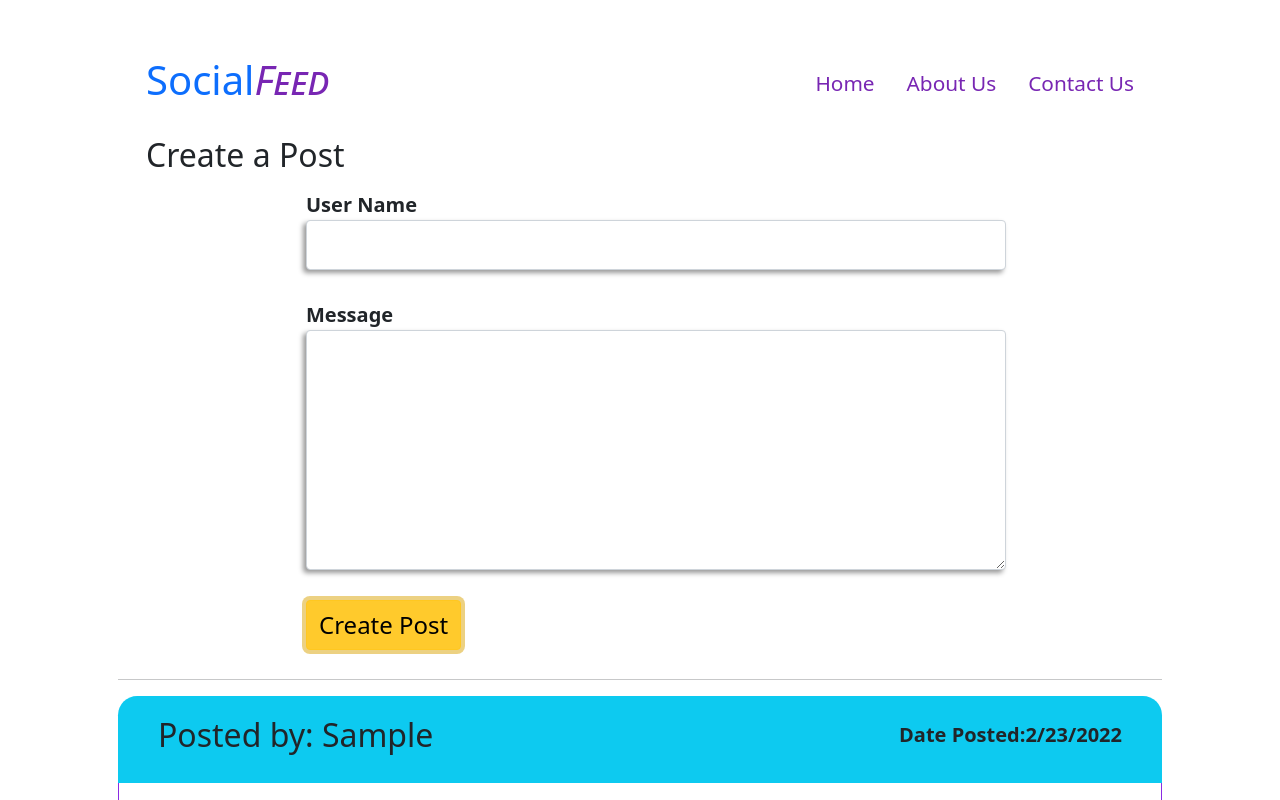
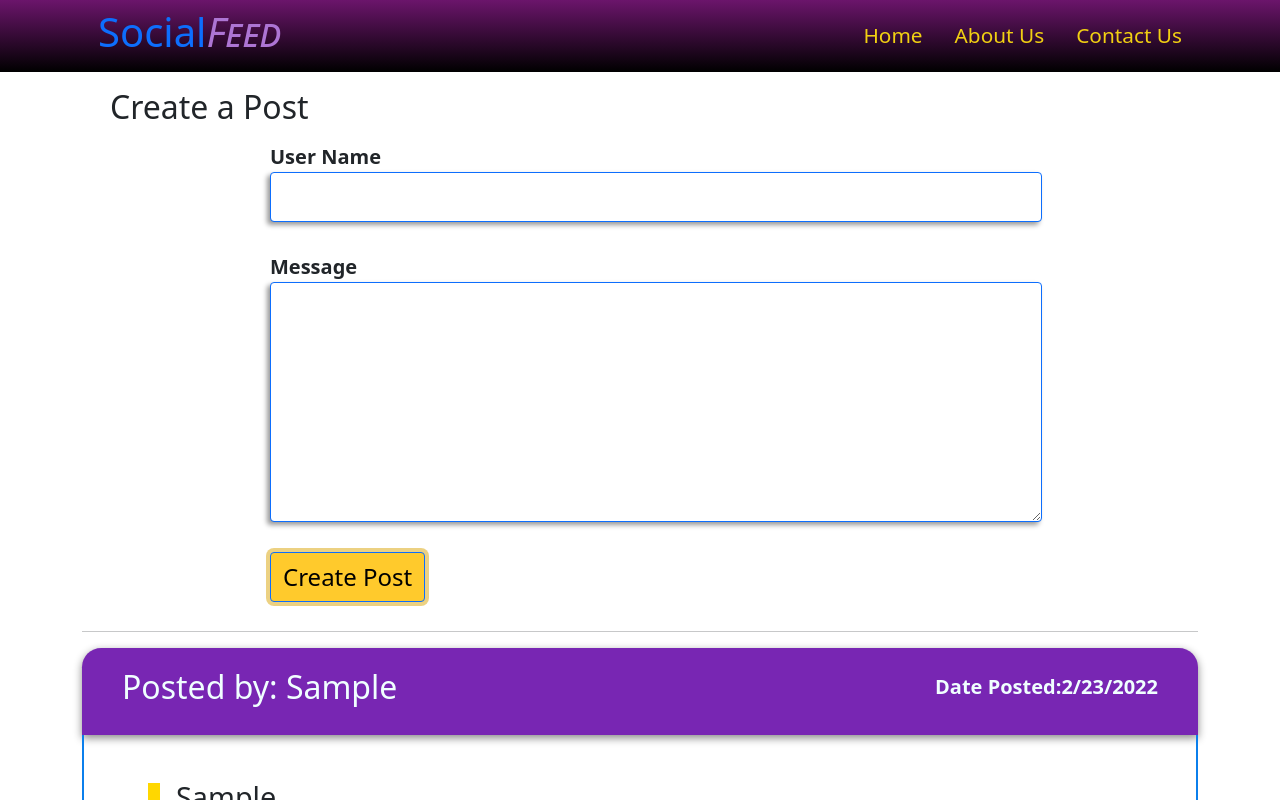
Before and after one commit to varNum462/SocFeedProj, a React (Create React App) app: page / in a window 1280 px wide. Both pictures are taken after typing "Sample", "Sample" into the empty fields and a click on the input "Create Post". Shown: the top 800 px of the page. Built offline with nearby package versions, Linux system fonts and the light colour scheme.

Commit message:
Added CSS styles and like/dislike functionality

```diff
--- a/src/App.css
+++ b/src/App.css
@@ -13,7 +13,6 @@ html{
     font-family: 'Open Sans', 'Gill Sans', 'Gill Sans MT', Calibri, 'Trebuchet MS', sans-serif;
     f!ont-size:62.5%;/*equals 10px*/
 }
-
-.border-box{
-    border: 1px solid #454545;
+#root{
+    margin:0;
 }
--- a/src/App.jsx
+++ b/src/App.jsx
@@ -19,10 +19,12 @@ function App() {
 
 
   return (
-    <div className="container p-5 m-10">
+    <div className="container-fluid m-0 mb-1 p-0">
       <NavBar navProps={navButtons} />
-      <CreatePost addNewPost={addNewPost} />
-      <DisplayPost postInfo={newPosts} />
+      <div className="container">
+        <CreatePost addNewPost={addNewPost} />
+        <DisplayPost postInfo={newPosts} />
+      </div>
     </div>
   );
 }
--- a/src/Components/CreatePost/CreatePost.css
+++ b/src/Components/CreatePost/CreatePost.css
@@ -4,7 +4,7 @@ input, textarea{
     text-align:left;
     font-size:1.5rem !important;
     border-radius:5px;
-    border:1px solid #878787;
+    border:1px solid #0d6efd !important;
     box-shadow: -3px 3px 5px #999;
     line-height:2rem;
 }
--- a/src/Components/LikeDislike/LikeDislike.css
+++ b/src/Components/LikeDislike/LikeDislike.css
@@ -1,28 +1,28 @@
 .rate_post i{
     margin:1rem 2rem;
-    font-size:3rem;
+    font-size:2rem;
     color:dimgray;
 }
 
 .like>.fa-thumbs-up{
     color:#0caf1a;
-    font-size:3.5rem;
+    font-size:2.5rem;
     text-shadow: -3px 3px 6px #888;
     }
 
 .like>.fa-thumbs-down{
     color:darkgray;
-    font-size:2.5rem;
+    font-size:1.75rem;
 
 }
 
 .dislike>.fa-thumbs-up{
     color:darkgray;
-    font-size:2.5rem;
+    font-size:1.75rem;
 }
 
 .dislike>.fa-thumbs-down{
     color:rgb(235, 14, 14);
-    font-size:3.5rem;
+    font-size:2.5rem;
     text-shadow: -3px 3px 6px #888;
 }
--- a/src/Components/LikeDislike/LikeDislike.jsx
+++ b/src/Components/LikeDislike/LikeDislike.jsx
@@ -4,20 +4,20 @@ import "./LikeDislike.css"
 const LikeDislike = (props) => {
 
     const [likeClass, setLikeClass] = useState("");
-    const [dislikeClass, setDislikeClass] = useState("");
 
-    function handleLikes(){
-       if(likeClass === "" && dislikeClass === ""){
-            setLikeClass("fas fa-thumbs-up like");
-            setDislikeClass("fas fa-thumbs-down")
-       }else{
-            setLikeClass("fas fa-thumbs-up");
-       }
-    }
-    return (
-        <div className="rate_post">
-            <i className="fas fa-thumbs-up" onClick={handleLikes}></i>
-            <i className="fas fa-thumbs-down" onClick={handleLikes}></i>
+    function handleLikes(thumb){
+          if(thumb === 'up'){
+            setLikeClass("like");
+          }else{
+            setLikeClass("dislike");
+          }
+     }
+     return (
+        <div className="rate_post text-end">
+          <div className={likeClass}>
+            <i className="fas fa-thumbs-up" onClick={() => handleLikes('up')}></i>
+            <i className="fas fa-thumbs-down" onClick={() => handleLikes('down')}></i>
+          </div>
         </div>
      );
 }
--- a/src/Components/Nav/Nav.css
+++ b/src/Components/Nav/Nav.css
@@ -1,3 +1,6 @@
+.navbar{
+    background-image: linear-gradient(rgb(107, 21, 107), rgb(0, 0, 0));
+}
 .navbar-header h1 a{
     font-size:40px;
     padding:1rem;}
@@ -9,12 +12,20 @@
     font-size:1.3rem;
     margin:1rem;
     text-decoration: none;
-    color:rgb(120, 38, 179);
+    color:rgb(241, 208, 18);
+    f!ont-variant: small-caps;
+    font-weight: 400;
+}
+.navbar-nav li a:hover{
+    font-size:1.3rem;
+    margin:1rem;
+    text-decoration: none;
+    color:rgb(202, 109, 245);
     f!ont-variant: small-caps;
     font-weight: 400;
 }
 .lighter{
-    color:rgb(120, 38, 179);
+    color:rgb(173, 117, 212);
     font-style: italic;
     font-variant: small-caps;
 }
--- a/src/Components/Nav/NavBar.jsx
+++ b/src/Components/Nav/NavBar.jsx
@@ -2,7 +2,7 @@
 const NavBar = (props) => {
     return (
         <nav className="navbar navbar-default">
-            <div className="container-fluid">
+            <div className="container">
                 <div className="navbar-header">
                     <h1><a className="navbar-brand" href="#">Social<span className="lighter">Feed</span></a></h1>
                 </div>
--- a/src/Components/Post/Post.css
+++ b/src/Components/Post/Post.css
@@ -1,6 +1,9 @@
 .post_header{
     border-top-left-radius: 1.2rem;
     border-top-right-radius: 1.2rem;
+    box-shadow:0px 3px 8px #888;
+    background-color: rgb(120, 38, 179);
+    color:azure;
    }
 
 .post_header h2{
@@ -13,13 +16,13 @@
 }
 
 .messagebox{
-    border:1px solid blueviolet;
+    border:2px solid rgb(11, 127, 236);
     border-bottom-left-radius: 1.2rem;
     border-bottom-right-radius: 1.2rem;
     border-top:none;
     padding:2rem;
     font-size:1.8rem;
-    padding:2rem;
+    padding:2rem 2rem 1rem 2rem;
 }
 
 .post_message{
@@ -28,4 +31,3 @@
     padding:0 1rem;
     line-height: 1.75rem;
 }
-.thumbs{margin:0;padding:0;width:15rem;border-right:2px solid gold;border-bottom: 2px solid gold;border-radius:8px;}
--- a/src/Components/Post/Post.jsx
+++ b/src/Components/Post/Post.jsx
@@ -3,13 +3,16 @@ import './Post.css'
 
 const Post = (props) => {
     return (
-        <div className="container p-0">
-            <div className="d-flex p-2 justify-content-between bg-info text-dark post_header">
+        <div className="container p-0 mb-4">
+            <div className="d-flex p-2 justify-content-between post_header">
                 <h2 className="col-xl-6">Posted by: {props.postData.userName}</h2>
                 <div className="col-xl-6 text-end post_date">Date Posted:{props.postData.datePosted}</div>
             </div>
-            <div className="messagebox"><div className="post_message">{props.postData.newMessage}</div></div>
-            <div className="text-end"><div className="thumbs"><LikeDislike /></div></div>
+            <div className="messagebox">
+                <div className="post_message">{props.postData.newMessage}</div>
+                <div className="thumbs text-end"><LikeDislike /></div>
+            </div>
+
         </div>
      );
 }
```
